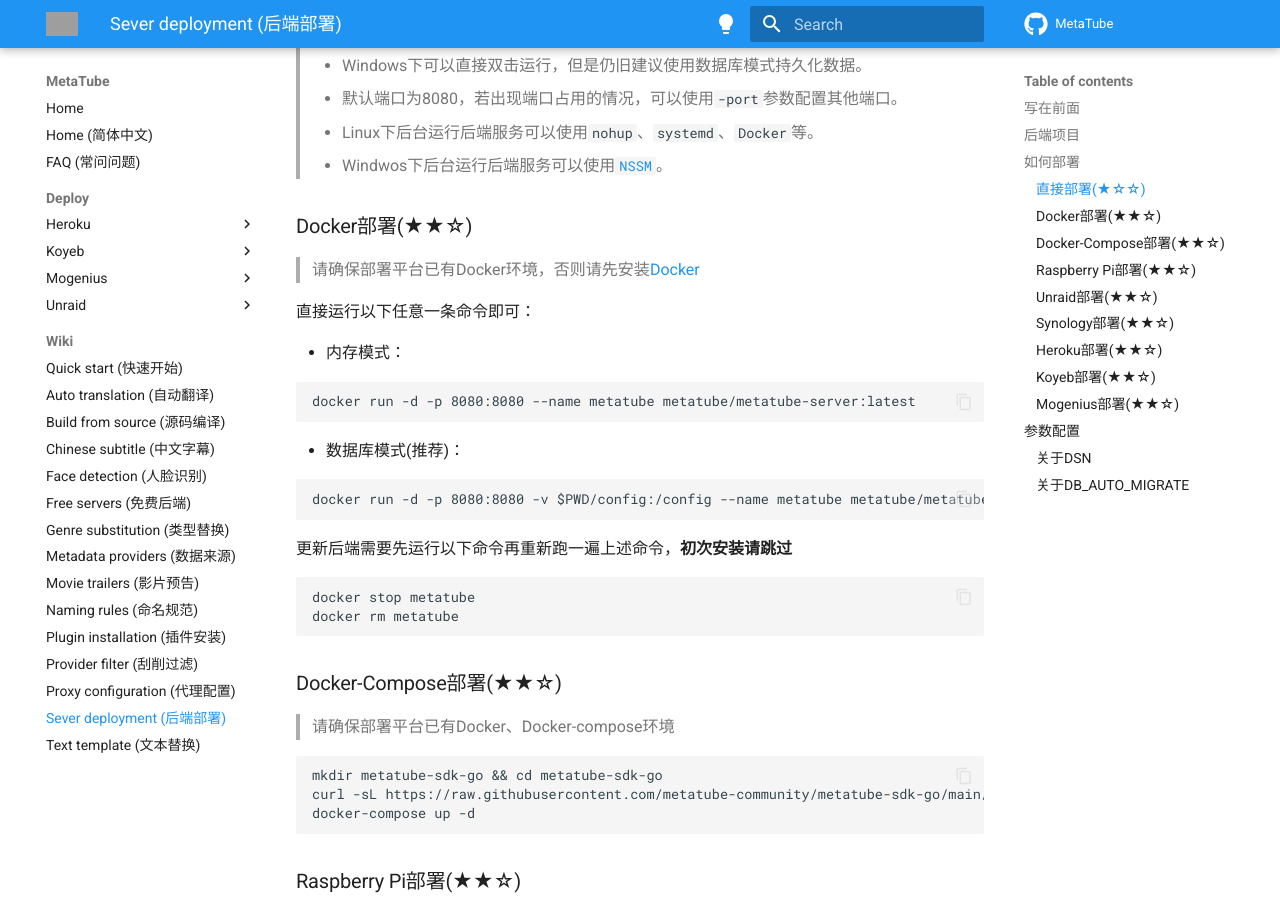
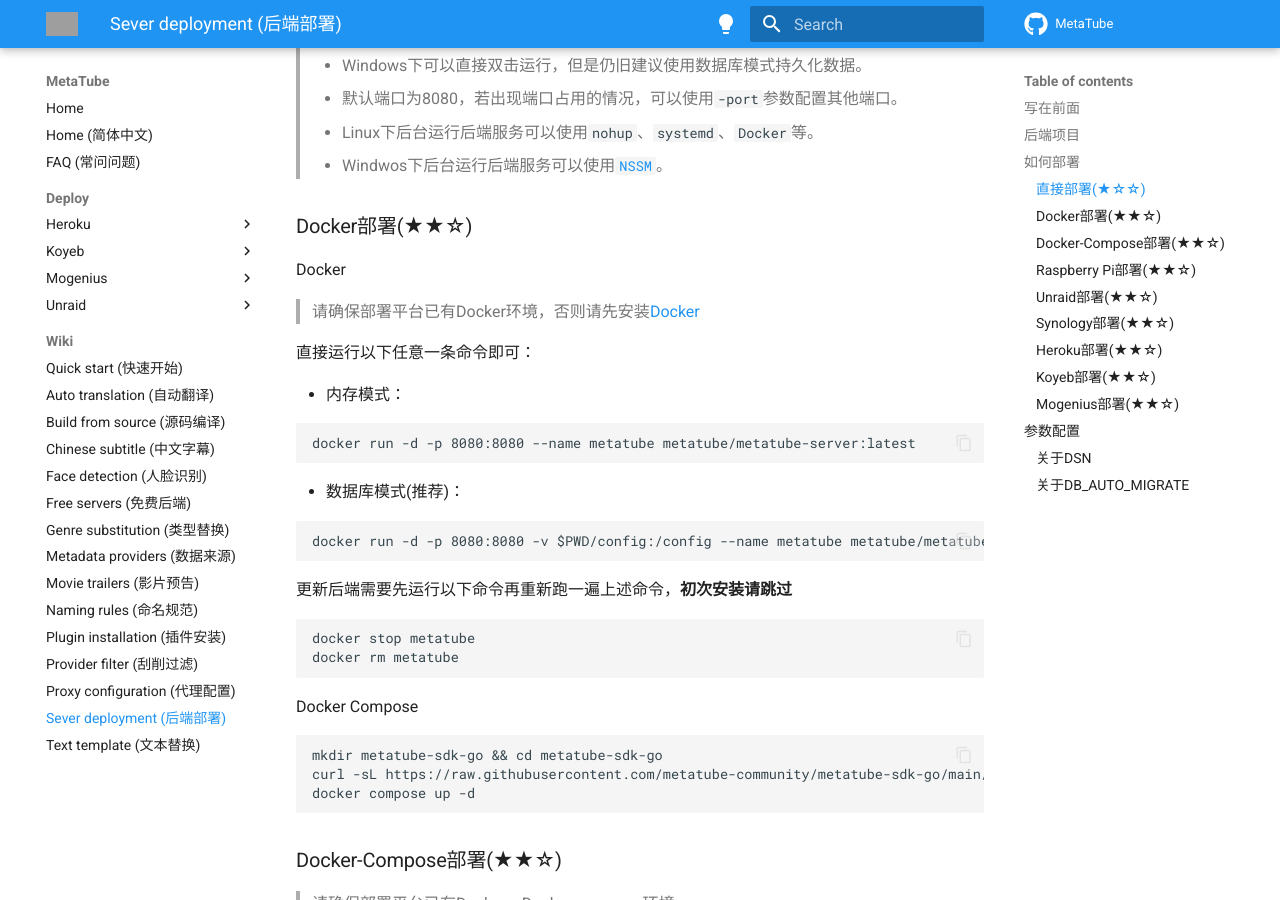
Before and after one commit to metatube-community/metatube-community.github.io, an MkDocs documentation site: the page built from docs/wiki/server-deployment.md, in a window 1280 px wide and 900 px high, scrolled down 1025 px. Built offline with MkDocs 1.6.1 and Material for MkDocs 9.7.7, drawn with Linux system fonts in a browser that asks for light colours; grey boxes are pictures that could not be loaded.

Commit message:
Docs: update `server-deployment.md` (#7)
add sdk docker compose deployment wiki

````diff
--- a/docs/wiki/server-deployment.md
+++ b/docs/wiki/server-deployment.md
@@ -41,6 +41,8 @@
 
 ### Docker部署(★★☆)
 
+Docker
+
 > 请确保部署平台已有Docker环境，否则请先安装[Docker](https://docs.docker.com/get-docker/)
 
 直接运行以下任意一条命令即可：
@@ -62,6 +64,14 @@
 ```sh
 docker stop metatube
 docker rm metatube
+```
+
+Docker Compose
+
+```sh
+mkdir metatube-sdk-go && cd metatube-sdk-go
+curl -sL https://raw.githubusercontent.com/metatube-community/metatube-sdk-go/main/docker-compose.yaml  -o docker-compose.yml
+docker compose up -d
 ```
 
 ### Docker-Compose部署(★★☆)
````
